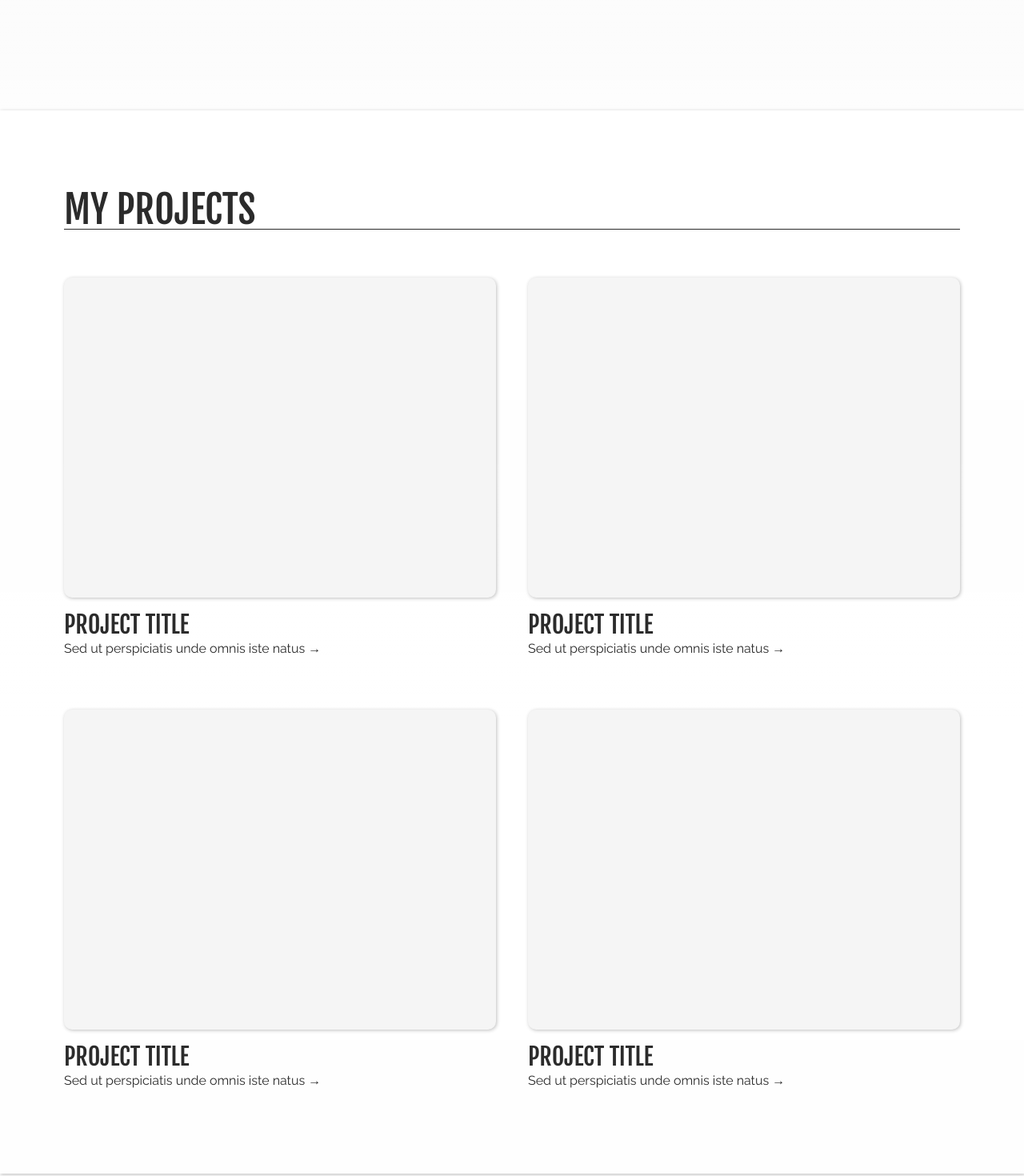
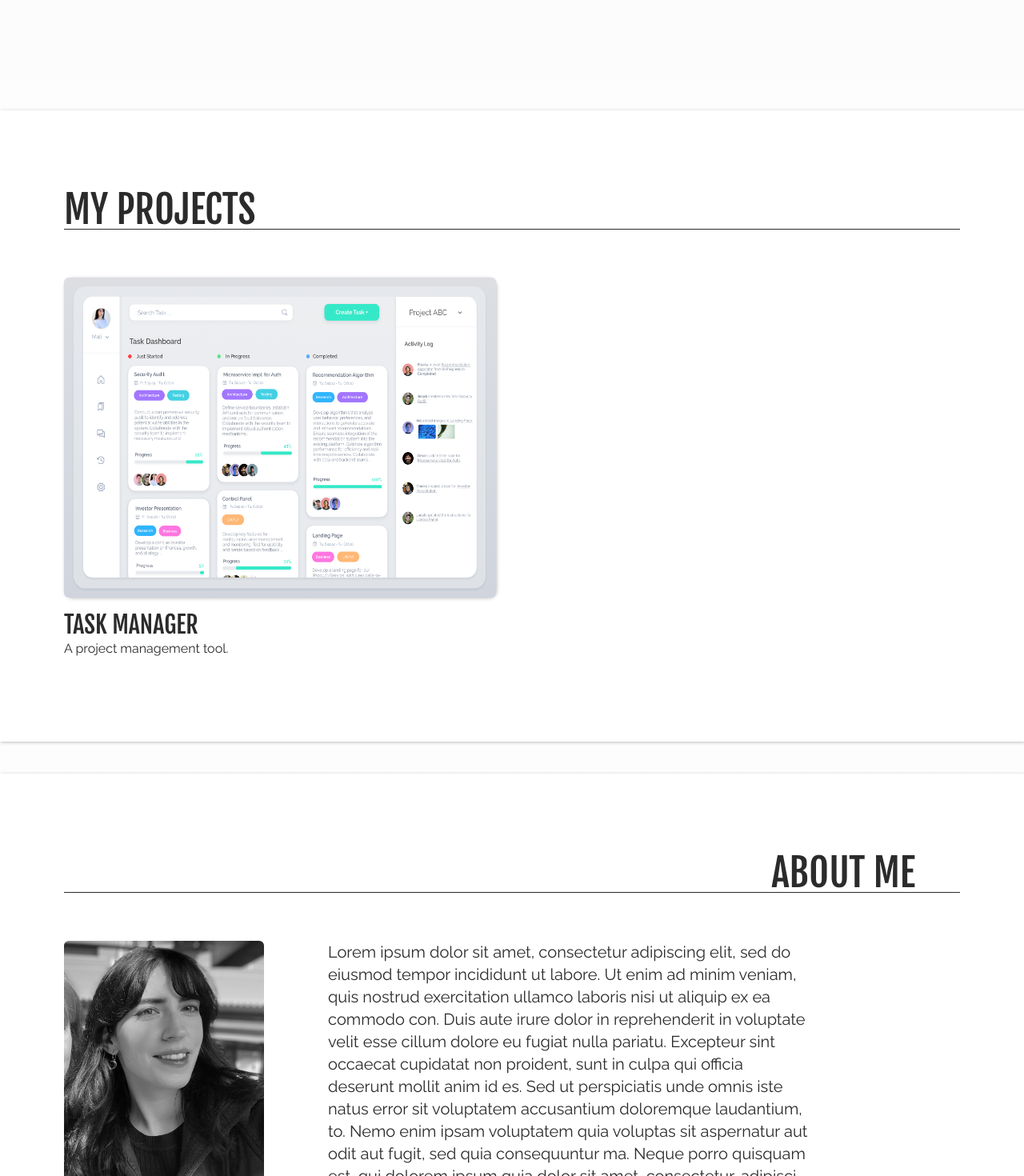
Before and after one commit to amekatze/portfolio2023, a Next.js app: page / in a window 1280 px wide. Shown: the part 1100-2570 px from the top of the page at 80% size. Built offline with nearby package versions, Linux system fonts and the light colour scheme.

Commit message:
projects file and rendering

```diff
--- a/src/components/Work.tsx
+++ b/src/components/Work.tsx
@@ -1,3 +1,7 @@
+import Image from "next/image";
+import Link from "next/link";
+import projects from "../projects.json";
+
 interface WorkProps {
   fraunces: any;
 }
@@ -5,38 +9,32 @@ interface WorkProps {
 export default function Work({ fraunces }: WorkProps) {
   return (
     <div className="px-6 md:px-20 mt-10 py-10 pb-20 work">
-      <h1 className={`${fraunces.className} md:text-5xl text-3xl  uppercase `}>
+      <h1 className={`${fraunces.className} md:text-5xl text-3xl uppercase `}>
         My Projects
       </h1>
       <div className="grid xl:grid-cols-2 md:grid-cols-2 grid-cols-1 gap-10 w-full">
-        <div className="project-card">
-          <div className="project-image mb-4"></div>
-          <h2 className={`${fraunces.className} text-3xl uppercase `}>
-            Project Title
-          </h2>
-          <p>Sed ut perspiciatis unde omnis iste natus →</p>
-        </div>
-        <div className="project-card">
-          <div className="project-image mb-4"></div>
-          <h2 className={`${fraunces.className} text-3xl uppercase `}>
-            Project Title
-          </h2>
-          <p>Sed ut perspiciatis unde omnis iste natus →</p>
-        </div>{" "}
-        <div className="project-card">
-          <div className="project-image mb-4"></div>
-          <h2 className={`${fraunces.className} text-3xl uppercase `}>
-            Project Title
-          </h2>
-          <p>Sed ut perspiciatis unde omnis iste natus →</p>
-        </div>{" "}
-        <div className="project-card">
-          <div className="project-image mb-4"></div>
-          <h2 className={`${fraunces.className} text-3xl uppercase `}>
-            Project Title
-          </h2>
-          <p>Sed ut perspiciatis unde omnis iste natus →</p>
-        </div>
+        {projects.map((project) => (
+          <Link
+            key={project.title}
+            href={`/projects/${encodeURIComponent(project.title)}`}
+          >
+            <div className="project-card">
+              <div className="project-image mb-4 object-cover">
+                <Image
+                  src={project.cover}
+                  width={500}
+                  height={500}
+                  alt="Project Image"
+                  className="rounded-md w-full h-full"
+                />
+              </div>
+              <h2 className={`${fraunces.className} text-3xl uppercase `}>
+                {project.title}
+              </h2>
+              <p>{project.description}</p>
+            </div>
+          </Link>
+        ))}
       </div>
     </div>
   );
--- /dev/null
+++ b/src/pages/projects/[project].tsx
@@ -0,0 +1,3 @@
+export default function Project() {
+  return <div>yes</div>;
+}
--- /dev/null
+++ b/src/projects.json
@@ -0,0 +1,8 @@
+[
+  {
+    "title": "Task Manager",
+    "description": "A project management tool.",
+    "images": ["/images/taskmanager.png", "/images/taskmanager_addtask.png"],
+    "cover": "/images/taskmanager.png"
+  }
+]
--- a/src/styles/globals.scss
+++ b/src/styles/globals.scss
@@ -7,8 +7,8 @@
   --foreground-rgb: 43, 43, 43;
   --background-start-rgb: 250, 250, 250;
   --background-end-rgb: 255, 255, 255;
-  --content: 245, 245, 245;
-  --nav: 255, 255, 255, 0.8;
+  --content: 255, , 245;
+  --nav: 255, 255, 255, 0.9;
   --shadow: 43, 43, 43, 0.3;
 
   --color1: 57, 245, 155;
```
Also changed, not shown: public/images/taskmanager.png (added), public/images/taskmanager_addtask.png (added).
